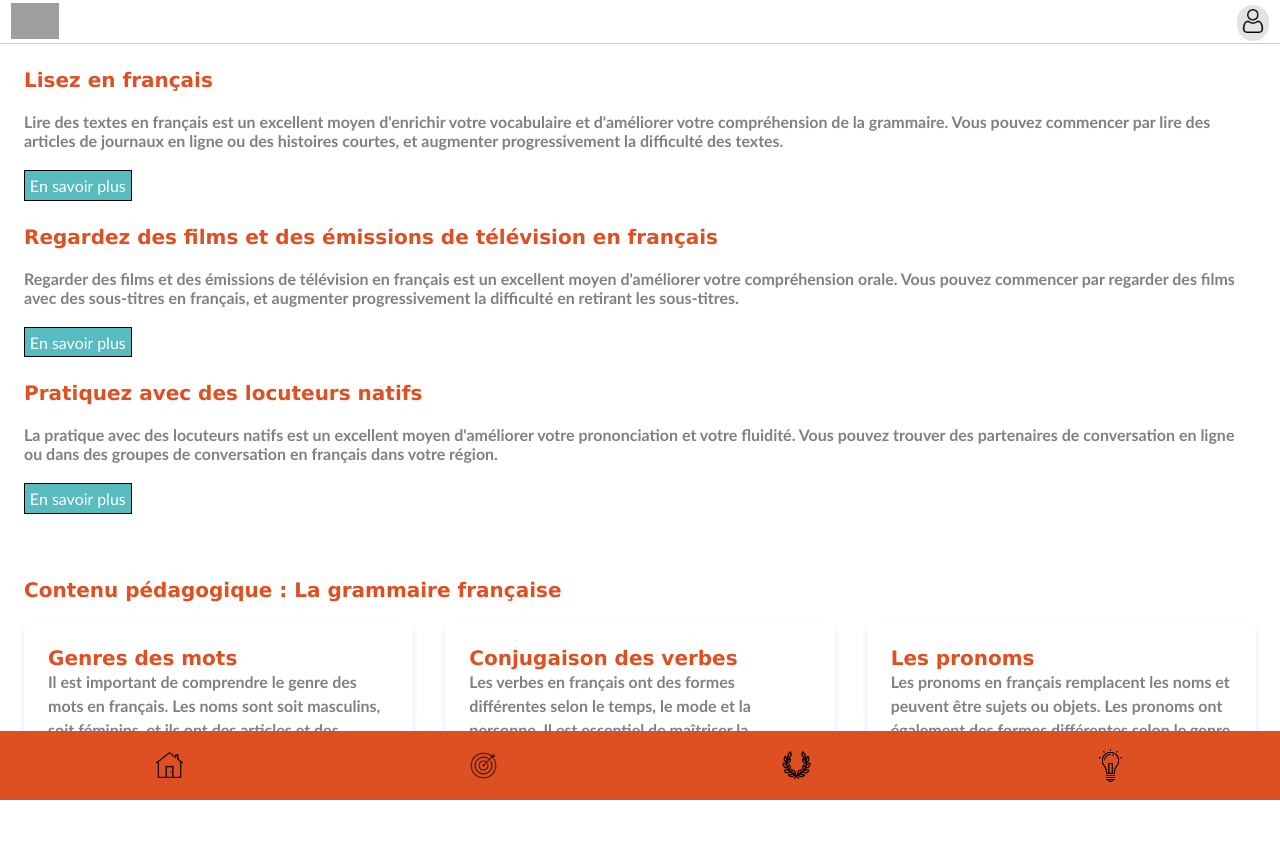
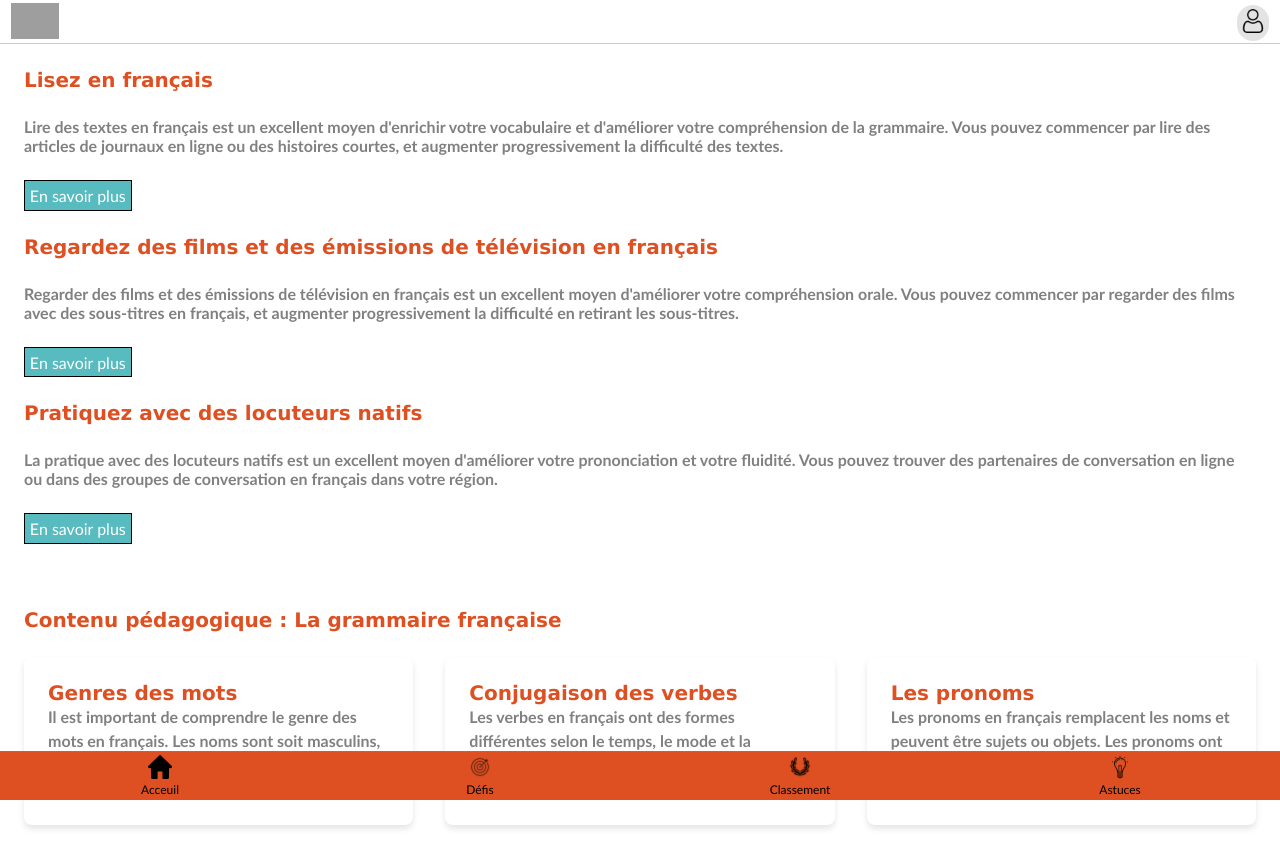
Before and after one commit to Himeurfarid/Sankliche, a React (Vite) app in the folder frontend/: page /tips in a window 1280 px wide. Before the commit the page ends 806 px from the top, so only its background shows below. Built offline with nearby package versions, Linux system fonts and the light colour scheme; grey boxes are pictures that could not be loaded.

Commit message:
adjust html and css of navbar

```diff
--- a/frontend/src/components/Footer.jsx
+++ b/frontend/src/components/Footer.jsx
@@ -1,6 +1,6 @@
 import { Link } from "react-router-dom";
 import React, { useState } from "react";
-import home from "../assets/home.png";
+import home from "../assets/acceuil.png";
 import home2 from "../assets/home2.png";
 import target from "../assets/target.png";
 import target2 from "../assets/target2.png";
@@ -34,35 +34,34 @@ function Footer() {
 
   return (
     <div className="footer">
+      <button className="button-nav" type="button" onClick={handleHomeClick}>
         <Link to="/">
-        <button className="button-nav" type="button" onClick={handleHomeClick}>
-          <img src={homeIcon} alt="home" className="home" />
+          <img src={homeIcon} alt="home" className="home-is-active" />
+          <p>Acceuil</p>
+        </Link>
       </button>
+      <button className="button-nav" type="button" onClick={handleTargetClick}>
+        <Link to="/challenges">
+          <img src={targetIcon} alt="target" className="target" />
+          <p>Défis</p>
         </Link>
-      <Link to="/challenges">
-        <button
-          className="button-nav"
-          type="button"
-          onClick={handleTargetClick}
-        >
-          <img src={targetIcon} alt="target" className="target" />
       </button>
-      </Link>
-
-      <Link to="/classement">
       <button
         className="button-nav"
         type="button"
         onClick={handleClassementClick}
       >
+        <Link to="/classement">
           <img src={classementIcon} alt="classement" className="classement" />
+          <p>Classement</p>
+        </Link>
       </button>
+      <button className="button-nav" type="button" onClick={handleTipsClick}>
+        <Link to="/tips">
+          <img src={tipsIcon} alt="tips" className="tips" />
+          <p>Astuces</p>
         </Link>
-      <Link to="/tips">
-        <button className="button-nav" type="button" onClick={handleTipsClick}>
-          <img src={tipsIcon} alt="tips" className="tips" />
       </button>
-      </Link>
     </div>
   );
 }
--- a/frontend/src/styles/Footer.css
+++ b/frontend/src/styles/Footer.css
@@ -8,38 +8,40 @@ body {
 }
 
 .footer {
-  display: flex;
-  justify-content: space-around;
+  display: grid;
+  grid-template-columns: 1fr 1fr 1fr 1fr;
+  grid-template-rows: 1fr;
   position: fixed;
   bottom: 0;
   left: 0;
   right: 0;
   background-color: #de5021;
-  max-height: 3rem;
-  padding: 0.8rem;
   cursor: pointer;
-  overflow: hidden;
+  font-size: 12px;
+  font-family: "Gill Sans", "Gill Sans MT", Calibri, "Trebuchet MS", sans-serif;
+  border-top: rgba(128, 128, 128, 0.511) 1px solid;
 }
 
-.home {
-  max-width: 35px;
+.home-is-active {
+  max-width: 24px;
+  color: white;
+}
+.home-isnot-active {
+  max-width: 20px;
+  color: grey;
 }
 .target {
-  max-width: 35px;
+  max-width: 24px;
 }
 .classement {
-  max-width: 35px;
+  max-width: 24px;
 }
 .tips {
-  max-width: 35px;
+  max-width: 24px;
 }
 .button-nav {
-  display: flex;
-  flex-direction: column;
-  align-items: center;
-  border: none;
   background-color: #de5021;
-  position: relative;
   cursor: pointer;
-  margin: 4px 2px;
+  min-height: 3rem;
+  text-align: center;
 }
--- a/frontend/src/styles/Tips.css
+++ b/frontend/src/styles/Tips.css
@@ -1,13 +1,13 @@
 .section-container {
   display: flex;
   flex-direction: column;
-  gap: 20px;
+  gap: 25px;
   margin: 1.5rem 1.5rem 0rem 1.5rem;
 }
 .section-container-two {
   display: flex;
   flex-direction: column;
-  gap: 20px;
+  gap: 25px;
   margin: 4rem 1.5rem 5rem 1.5rem;
 }
 .container-title {
```
Also changed, not shown: frontend/src/components/NavBar.jsx (added, +32 -0 lines), frontend/src/assets/acceuil.png (added), frontend/src/styles/NavBar.css (added). Lines whose indentation alone changed are shown as unchanged.
